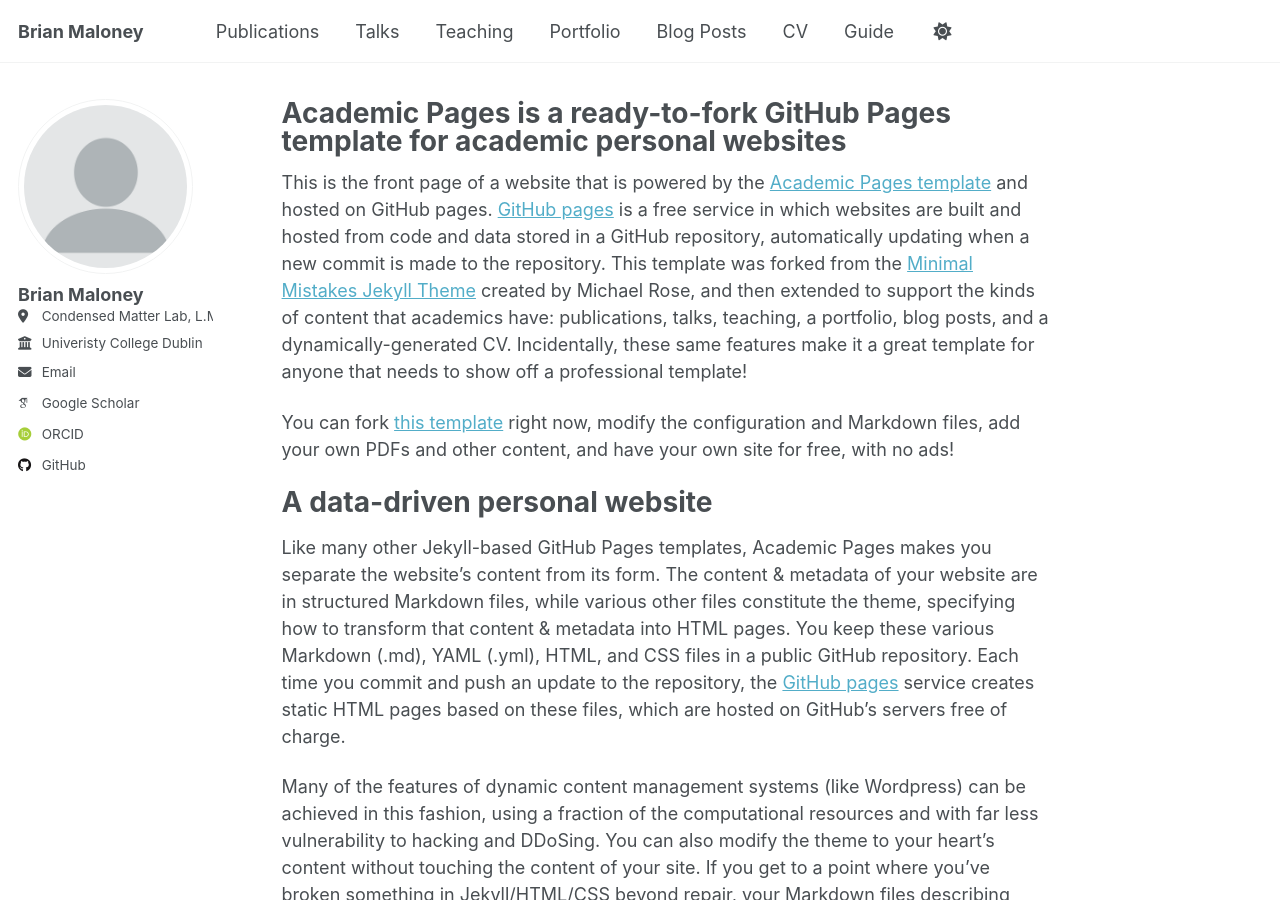
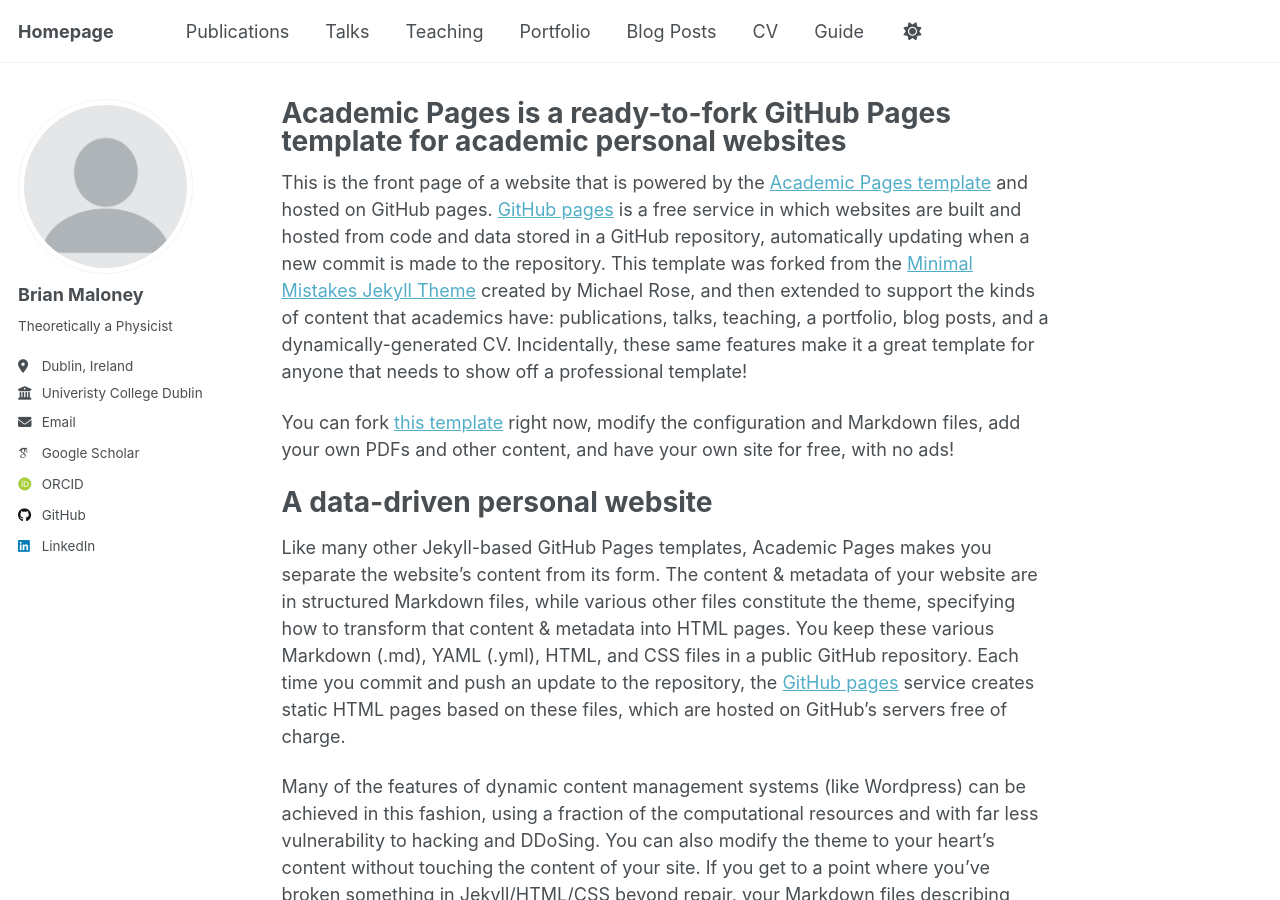
Before and after one commit to maloneygoat/maloneygoat.github.io, a Jekyll site: the page built from _pages/about.md, in a window 1280 px wide and 900 px high. Built offline with Jekyll 4.4.1, drawn with Linux system fonts in a browser that asks for light colours; some web fonts are replaced; a script that is not in the unit is left out.

Commit message:
Still playing around

```diff
--- a/_config.yml
+++ b/_config.yml
@@ -9,13 +9,13 @@
 # Basic Site Settings
 locale                   : "en-US"
 site_theme               : "default" # Currently available options are "default", "air"
-title                    : "Brian Maloney"
+title                    : "Homepage"
 title_separator          : "-"
 name                     : &name "Brian Maloney"
 description              : &description "personal description"
-url                      : https://academicpages.github.io # the base hostname & protocol for your site e.g. "https://[your GitHub username].github.io" or if you already have some other page hosted on Github then use "https://[your GitHub username].github.io/[Your Repo Name]"
+url                      : https://maloneygoat.github.io/ # the base hostname & protocol for your site e.g. "https://[your GitHub username].github.io" or if you already have some other page hosted on Github then use "https://[your GitHub username].github.io/[Your Repo Name]"
 baseurl                  : "" # the subpath of your site, e.g. "/blog"
-repository               : "academicpages/academicpages.github.io"
+repository               : "maloneygoat/maloneygoat.github.io"
 
 # Site Author - The following control what appear as part of the author content on the side bar.
 #               If a field is blank the icon and link will not appear, otherwise it will be shown.
@@ -25,11 +25,11 @@ author:
   avatar           : "profile.png"
   name             : "Brian Maloney"
   pronouns         : # example: "she/her"
-  bio              : # Leave this empty
-  location         : "Condensed Matter Lab, L.M.I. Main Building, Beech Hill Road, Dublin 4"
+  bio              : "Theoretically a Physicist" # Leave this empty
+  location         : "Dublin, Ireland"
   employer         : "Univeristy College Dublin"
   uri              : # URL
-  email            : "none@example.org"
+  email            : "brianjjmaloney@gmail.com"
 
   # Academic websites
   academia         : # URL
@@ -47,7 +47,7 @@ author:
   bitbucket        : # Username - Update with your username on the site
   codepen          : # Username
   dribbble         : # Username
-  github           : "https://github.com/maloneygoat"
+  github           : "maloneygoat"
   kaggle           : # Username
   stackoverflow    : # User number or user number and name (i.e., use "1" or "1/jeff-atwood")
 
@@ -62,7 +62,7 @@ author:
   keybase          : # Username
   instagram        : # Username
   lastfm           : # Username
-  linkedin         : # Username
+  linkedin         : "brian-maloney-399768363"
   mastodon         : # URL
   medium           : # URL
   pinterest        : # Username
```
